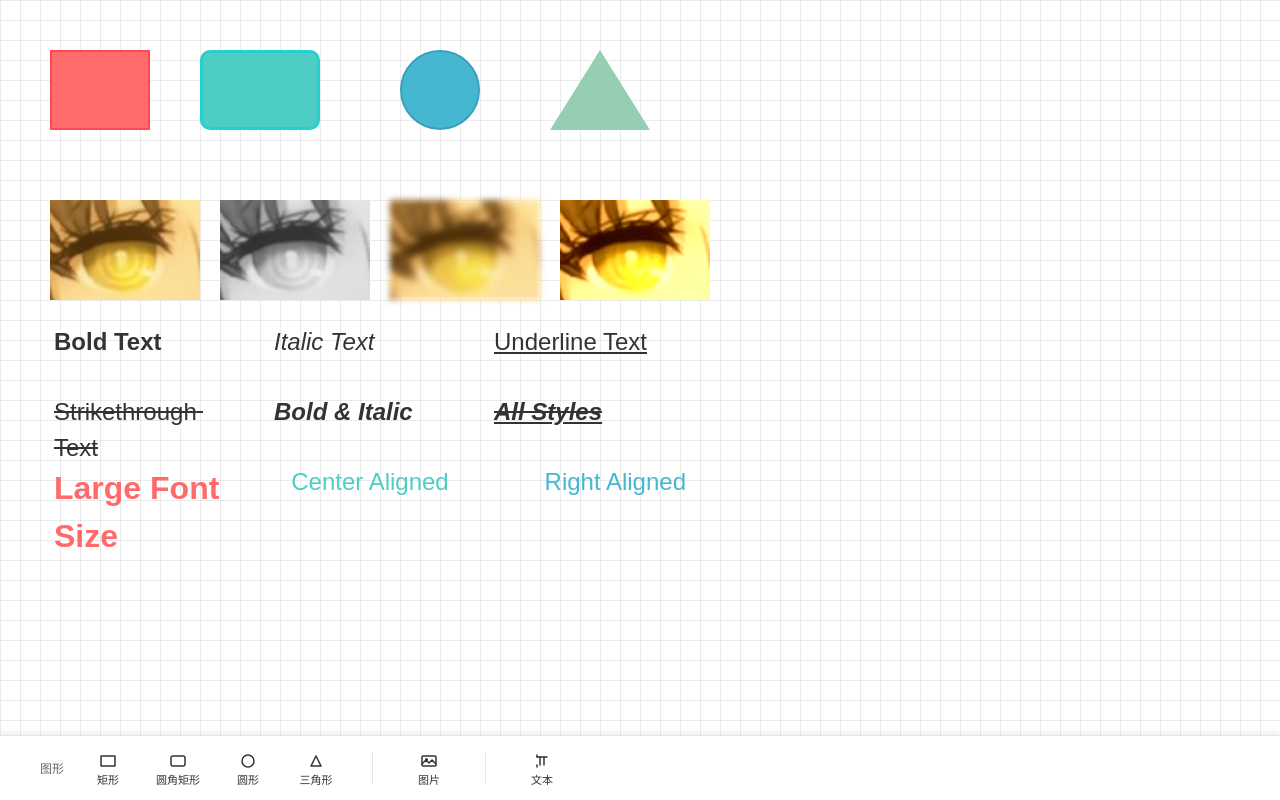
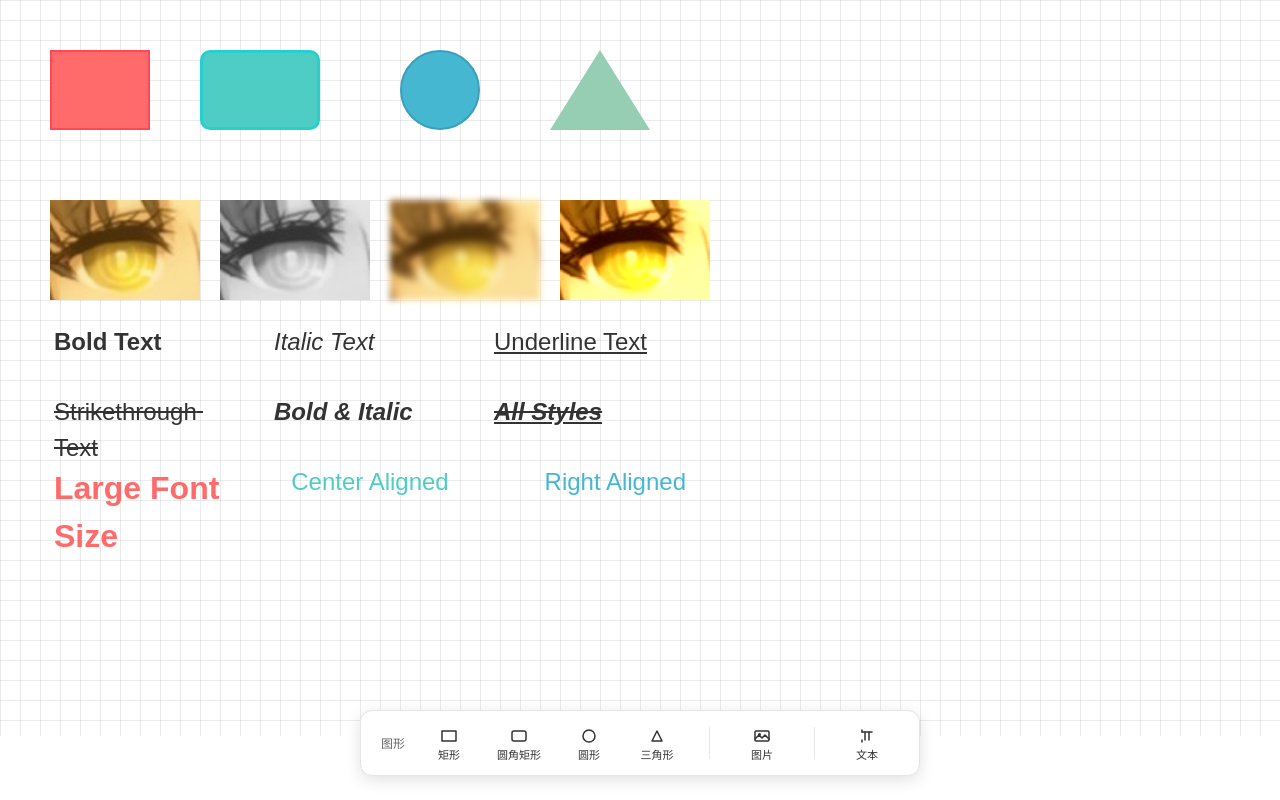
Before and after one commit to Anchen0823/DreamWeaver, a Vue app in the folder app/: page / in a window 1280 px wide. Built offline with nearby package versions, Linux system fonts and the light colour scheme; the HTML template or start-up script is replaced by a standard one.

Commit message:
style(toolbar): 优化工具栏为漂浮卡片样式并移除开发工具
- 工具栏改为居中漂浮的圆角矩形，限制宽度
- 移除vite-plugin-vue-devtools插件

```diff
--- a/app/src/components/Toolbar.vue
+++ b/app/src/components/Toolbar.vue
@@ -182,26 +182,28 @@ const handleSelectText = () => {
 <style scoped>
 .toolbar {
   position: fixed;
-  bottom: 0;
-  left: 0;
-  right: 0;
+  bottom: 24px;
+  left: 50%;
+  transform: translateX(-50%);
   height: 64px;
   background: #ffffff;
-  border-top: 1px solid #e5e5e5;
-  box-shadow: 0 -2px 8px rgba(0, 0, 0, 0.08);
+  border: 1px solid #e5e5e5;
+  border-radius: 12px;
+  box-shadow: 0 4px 16px rgba(0, 0, 0, 0.12);
   z-index: 1000;
   display: flex;
   align-items: center;
   justify-content: center;
-  padding: 0 24px;
+  padding: 0 20px;
+  min-width: fit-content;
+  max-width: calc(100% - 48px);
 }
 
 .toolbar-content {
   display: flex;
   align-items: center;
-  gap: 16px;
-  max-width: 1200px;
-  width: 100%;
+  gap: 12px;
+  width: auto;
 }
 
 .tool-group {
@@ -276,7 +278,9 @@ const handleSelectText = () => {
 @media (max-width: 768px) {
   .toolbar {
     height: 56px;
-    padding: 0 12px;
+    padding: 0 16px;
+    bottom: 16px;
+    border-radius: 10px;
   }
 
   .toolbar-content {
--- a/app/vite.config.ts
+++ b/app/vite.config.ts
@@ -2,13 +2,11 @@ import { fileURLToPath, URL } from 'node:url'
 
 import { defineConfig } from 'vite'
 import vue from '@vitejs/plugin-vue'
-import vueDevTools from 'vite-plugin-vue-devtools'
 
 // https://vite.dev/config/
 export default defineConfig({
   plugins: [
     vue(),
-    vueDevTools(),
   ],
   resolve: {
     alias: {
```
